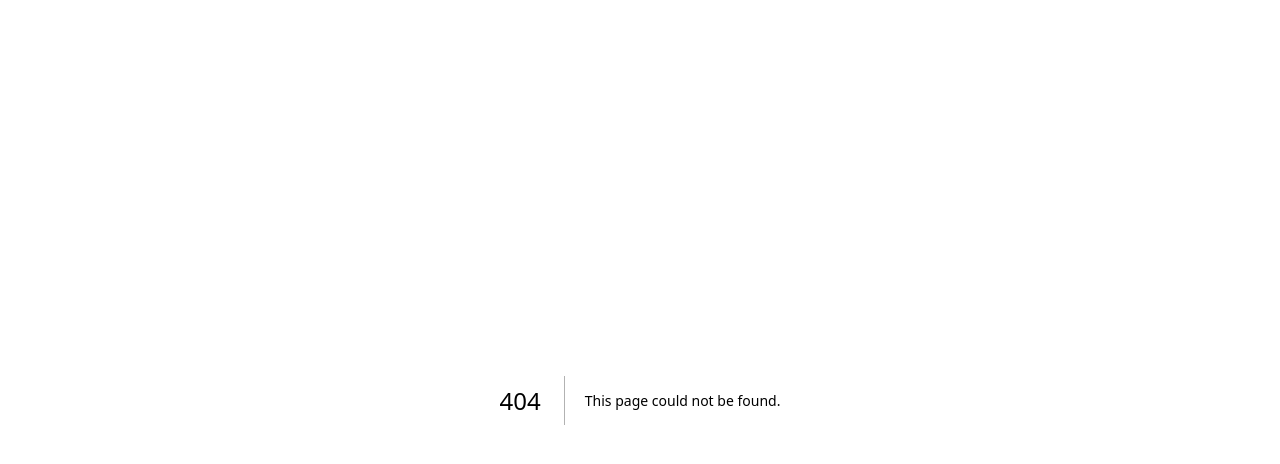
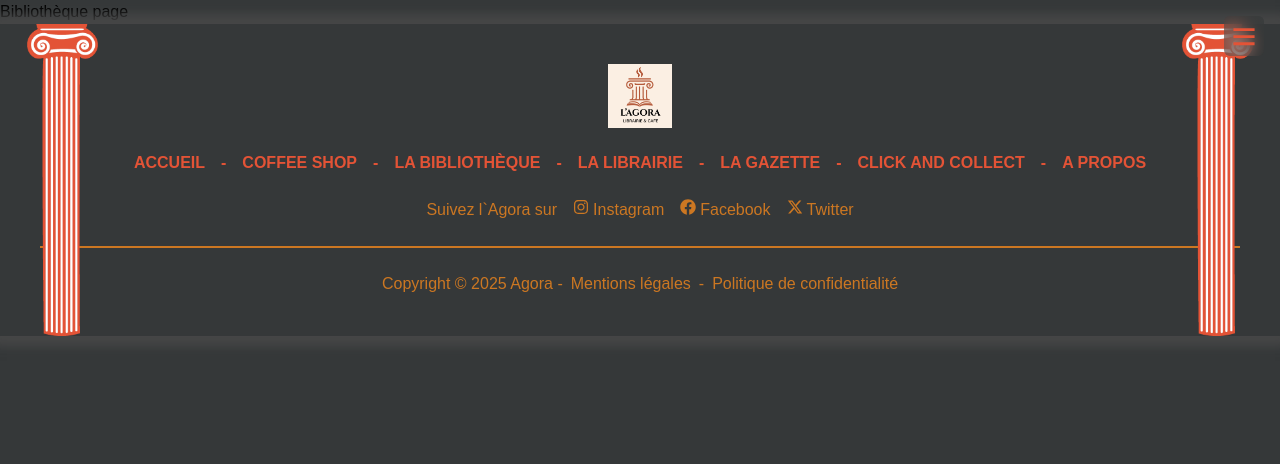
Before and after one commit to KevinMaze/agora, a Next.js app: page /bibliotheque in a window 1280 px wide. Before the commit this address had no page. Shown: the top 464 px of the page. Built offline with nearby package versions, Linux system fonts and the light colour scheme.

Commit message:
add all pages

```diff
--- /dev/null
+++ b/src/pages/apropos.tsx
@@ -0,0 +1,14 @@
+import { Layout } from "@/ui/components/layout/layout";
+import Seo from "@/ui/components/seo";
+
+export default function AboutPage() {
+    return (
+        <>
+            <Seo
+                title="Agora - La Bibliothèque"
+                description="Découvrez notre sélection de livre du jours"
+            />
+            <Layout>A propos</Layout>
+        </>
+    );
+}
--- /dev/null
+++ b/src/pages/bibliotheque.tsx
@@ -0,0 +1,14 @@
+import { Layout } from "@/ui/components/layout/layout";
+import Seo from "@/ui/components/seo";
+
+export default function BibliothequePage() {
+    return (
+        <>
+            <Seo
+                title="Agora - La Bibliothèque"
+                description="Découvrez notre sélection de livre du jours"
+            />
+            <Layout>Bibliothèque page</Layout>
+        </>
+    );
+}
--- /dev/null
+++ b/src/pages/coffeeShop.tsx
@@ -0,0 +1,17 @@
+import { Layout } from "@/ui/components/layout/layout";
+import Seo from "@/ui/components/seo";
+import { CoffeeShopContainer } from "@/ui/modules/coffeeShop/coffeeShop-page.container";
+
+export default function CoffeeShopPage() {
+    return (
+        <>
+            <Seo
+                title="Agora - Coffee Shop"
+                description="Découvrez notre sélection de cafés et de pâtisseries."
+            />
+            <Layout>
+                <CoffeeShopContainer />
+            </Layout>
+        </>
+    );
+}
--- /dev/null
+++ b/src/pages/collect.tsx
@@ -0,0 +1,14 @@
+import { Layout } from "@/ui/components/layout/layout";
+import Seo from "@/ui/components/seo";
+
+export default function CollectPage() {
+    return (
+        <>
+            <Seo
+                title="Agora - La Bibliothèque"
+                description="Découvrez notre sélection de livre du jours"
+            />
+            <Layout>Click & Collect</Layout>
+        </>
+    );
+}
--- /dev/null
+++ b/src/pages/gazette.tsx
@@ -0,0 +1,12 @@
+import { Layout } from "@/ui/components/layout/layout";
+import Seo from "@/ui/components/seo";
+
+export default function GazettePage() {
+    return (
+        <>
+            <Seo title="" description="" />
+
+            <Layout>Gazette</Layout>
+        </>
+    );
+}
--- /dev/null
+++ b/src/pages/librairie.tsx
@@ -0,0 +1,12 @@
+import { Layout } from "@/ui/components/layout/layout";
+import Seo from "@/ui/components/seo";
+
+export default function LibrairiePage() {
+    return (
+        <>
+            <Seo title="" description="" />
+
+            <Layout>Librairie</Layout>
+        </>
+    );
+}
--- a/src/ui/components/navbar/navbar.tsx
+++ b/src/ui/components/navbar/navbar.tsx
@@ -57,7 +57,7 @@ const Navbar: React.FC<NavbarProps> = ({
                         </ActiveLink>
 
                         <ActiveLink
-                            href="/coffeeshop"
+                            href="/coffeeShop"
                             className="block px-6 py-4 text-lg  hover:bg-gray-800 hover:text-white transition-colors"
                         >
                             Coffee Shop
--- /dev/null
+++ b/src/ui/modules/coffeeShop/coffeeShop-page.container.tsx
@@ -0,0 +1,5 @@
+import { CoffeeShopView } from "./coffeeShop-page.view";
+
+export const CoffeeShopContainer = () => {
+    return <CoffeeShopView />;
+};
--- /dev/null
+++ b/src/ui/modules/coffeeShop/coffeeShop-page.view.tsx
@@ -0,0 +1,3 @@
+export const CoffeeShopView = () => {
+    return <>hello</>;
+};
```
